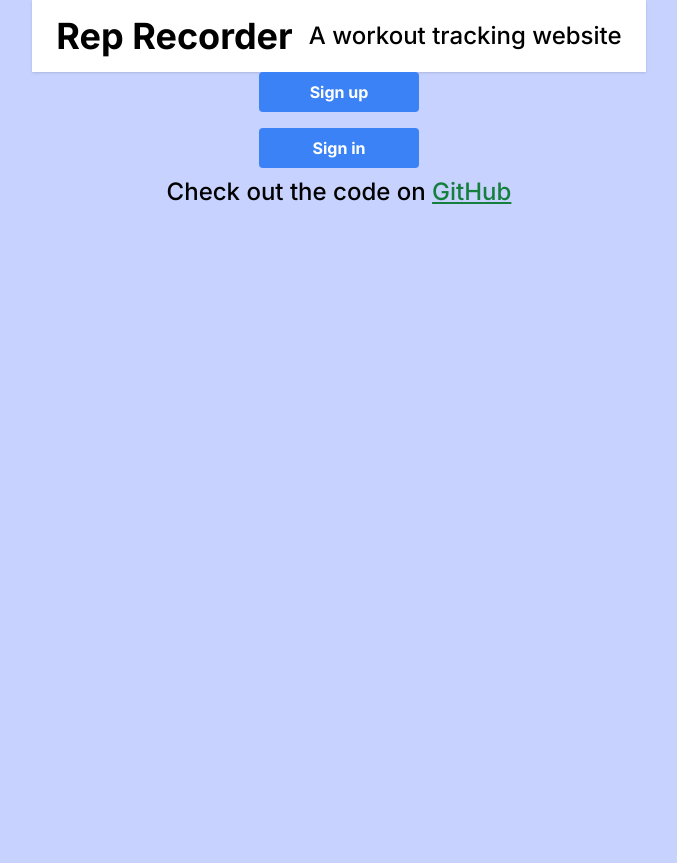
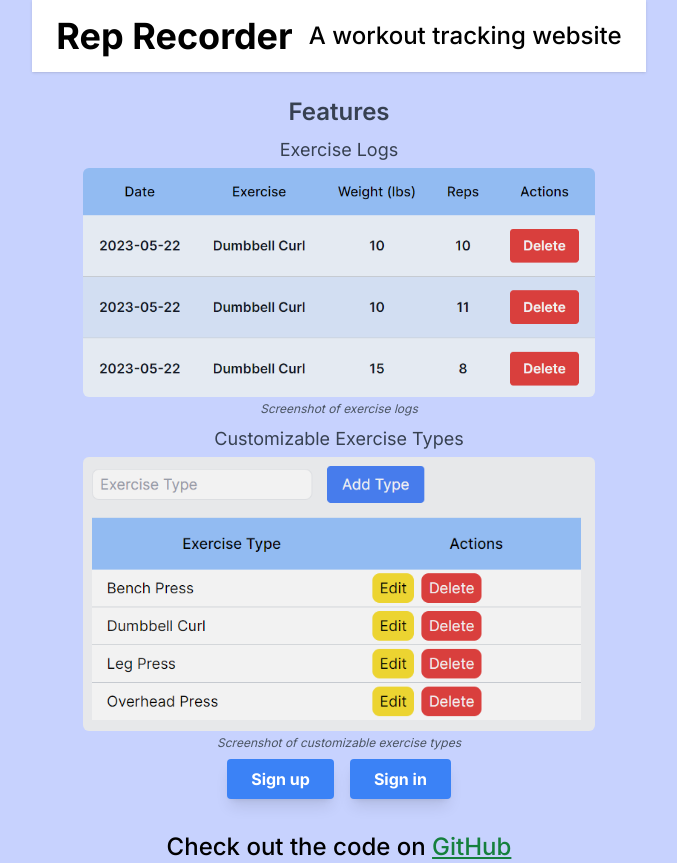
Before and after one commit to AustinMichaelColeman/rep-recorder, a Next.js app: page / in a window 1280 px wide. Shown: the whole page, without its empty margins (301-978 px from the left). Before the commit the page ends 800 px from the top, so only its background shows below. Built offline with nearby package versions, Linux system fonts and the light colour scheme; no server answers.

Commit message:
Update home page

```diff
--- a/src/app/page.js
+++ b/src/app/page.js
@@ -4,6 +4,7 @@ import HeaderBar from "@/components/HeaderBar";
 import { useAuthContext } from "@/context/AuthContext";
 import { useEffect } from "react";
 import Footer from "@/components/Footer";
+import Image from "next/image";
 
 export default function Home() {
   const router = useRouter();
@@ -16,22 +17,60 @@ export default function Home() {
   }, [user, router]);
 
   return (
-    <main className="items-center flex flex-col  min-h-screen">
+    <main className="flex flex-col items-center justify-center min-h-screen ">
       <HeaderBar />
-      <div className="flex flex-col space-y-4">
+      <div className="text-center p-6 space-y-2">
+        <h1 className="text-2xl font-semibold text-gray-700">Features</h1>
+        <div className="my-2 max-w-lg">
+          <h2 className="text-lg text-gray-700 mb-1">Exercise Logs</h2>
+          <div className="relative">
+            <div className="absolute inset-0 bg-black opacity-5 z-10 rounded-md"></div>
+            <Image
+              src="/exerciseLogs.png"
+              alt="Exercise Logs"
+              width={759}
+              height={339}
+              className="rounded-md"
+            />
+          </div>
+          <p className="text-xs text-gray-600 italic mt-1">
+            Screenshot of exercise logs
+          </p>
+        </div>
+        <div className="my-2 max-w-lg">
+          <h2 className="text-lg text-gray-700 mb-1">
+            Customizable Exercise Types
+          </h2>
+          <div className="relative">
+            <div className="absolute inset-0 bg-black opacity-5 z-10 rounded-md"></div>
+            <Image
+              src="/exerciseTypes.png"
+              alt="Exercise Types"
+              width={690}
+              height={370}
+              className="rounded-md"
+            />
+          </div>
+          <p className="text-xs text-gray-600 italic mt-1">
+            Screenshot of customizable exercise types
+          </p>
+        </div>
+
+        <div className="space-x-4">
           <button
-          className="px-6 py-2 bg-blue-500 text-white font-bold rounded hover:bg-blue-600 transition-colors duration-200 ease-in-out w-40"
+            className="px-6 py-2 bg-blue-500 text-white font-bold rounded hover:bg-blue-600 shadow-lg transition-all duration-200 ease-in-out"
             onClick={() => router.push("/signup")}
           >
             Sign up
           </button>
           <button
-          className="px-6 py-2 bg-blue-500 text-white font-bold rounded hover:bg-blue-600 transition-colors duration-200 ease-in-out w-40"
+            className="px-6 py-2 bg-blue-500 text-white font-bold rounded hover:bg-blue-600 shadow-lg transition-all duration-200 ease-in-out"
             onClick={() => router.push("/signin")}
           >
             Sign in
           </button>
         </div>
+      </div>
       <Footer />
     </main>
   );
```
Also changed, not shown: public/exerciseLogs.png (added), public/exerciseTypes.png (added). Lines whose indentation alone changed are shown as unchanged.
